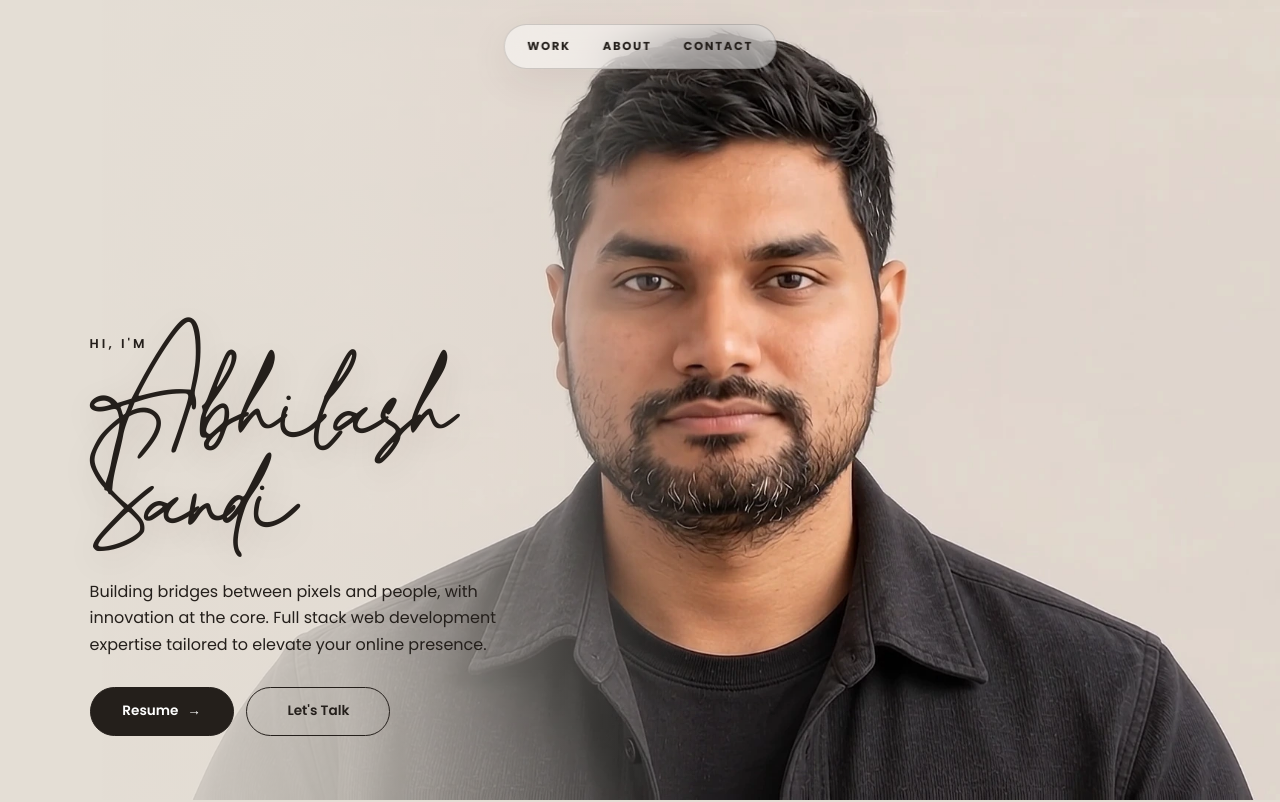
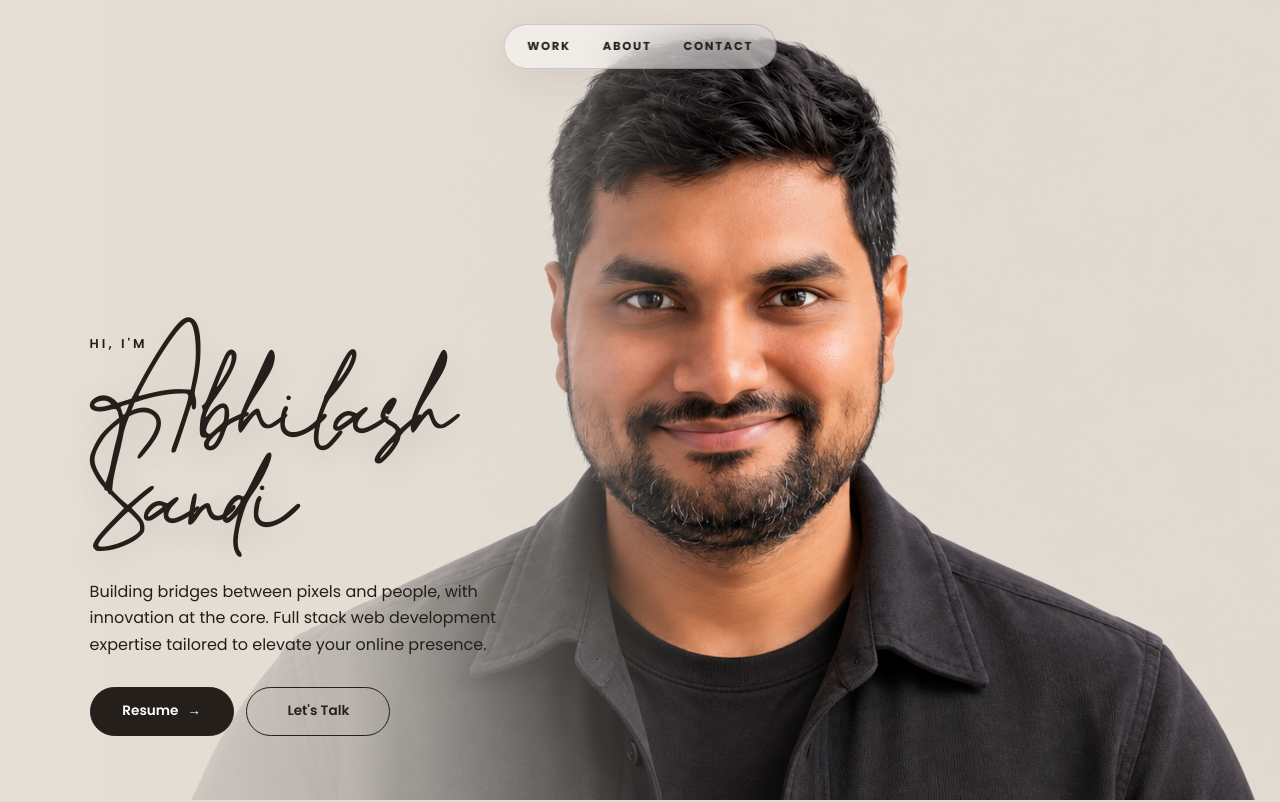
Before and after one commit to abhilashsandi/abhilashsandi.github.io, a React (Create React App) app: page / in a window 1280 px wide. Shown: the top 802 px of the page. Built offline with nearby package versions, Linux system fonts and the light colour scheme; a web font is replaced by a local one.

Commit message:
feat: use open-eyed neutral portrait

```diff
--- a/src/components/Landing/useCharacterFrames.js
+++ b/src/components/Landing/useCharacterFrames.js
@@ -1,7 +1,7 @@
 import { useEffect, useState } from 'react';
 
 export const FRAME_COUNT = 64;
-export const CENTER_FRAME = '/character-frames/center.webp';
+export const CENTER_FRAME = '/character-assets/abhilash-open-eyed.png';
 
 export default function useCharacterFrames(enabled) {
   const [state, setState] = useState({ frames: [], center: null, ready: false, failed: false });
```
Also changed, not shown: public/character-assets/abhilash-open-eyed.png (added), 1 other file (tests, documents, lock files or other folders).
